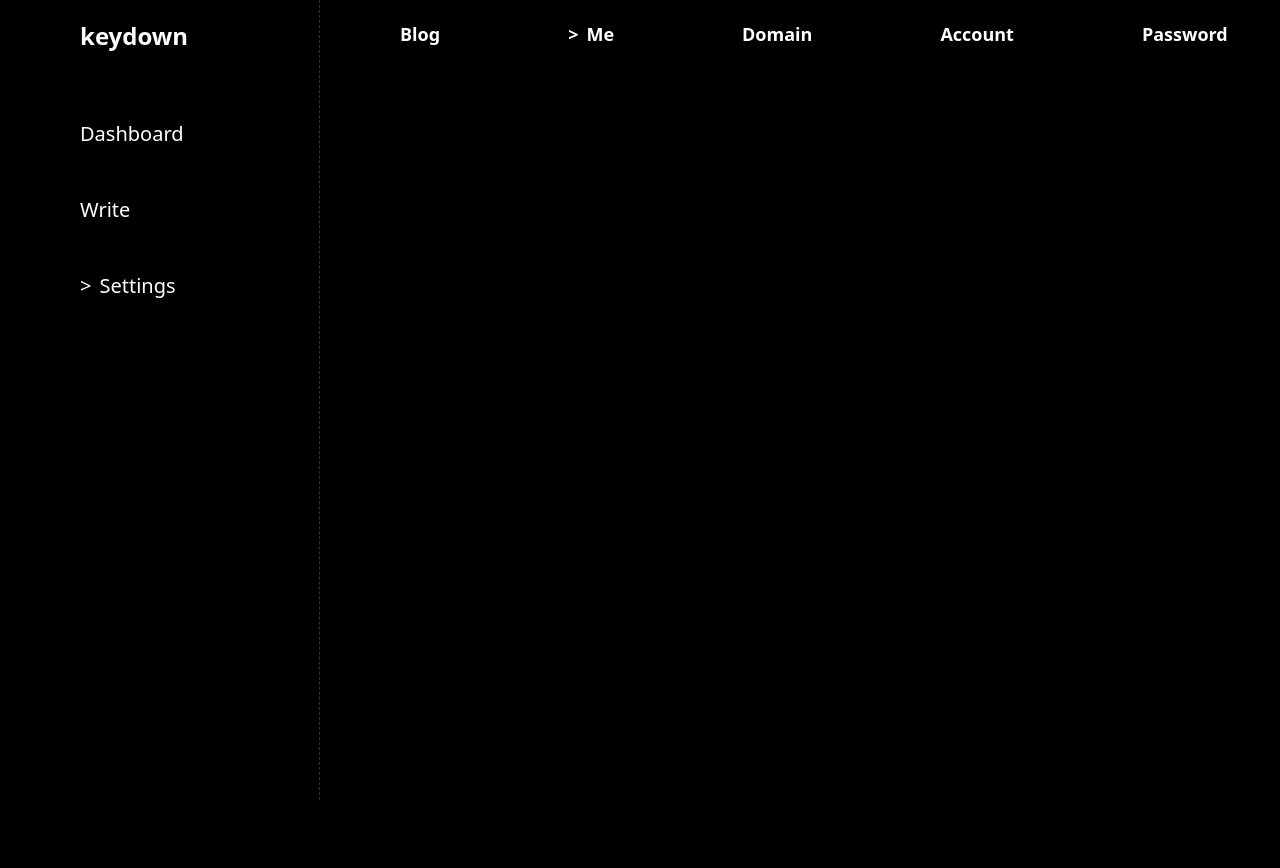
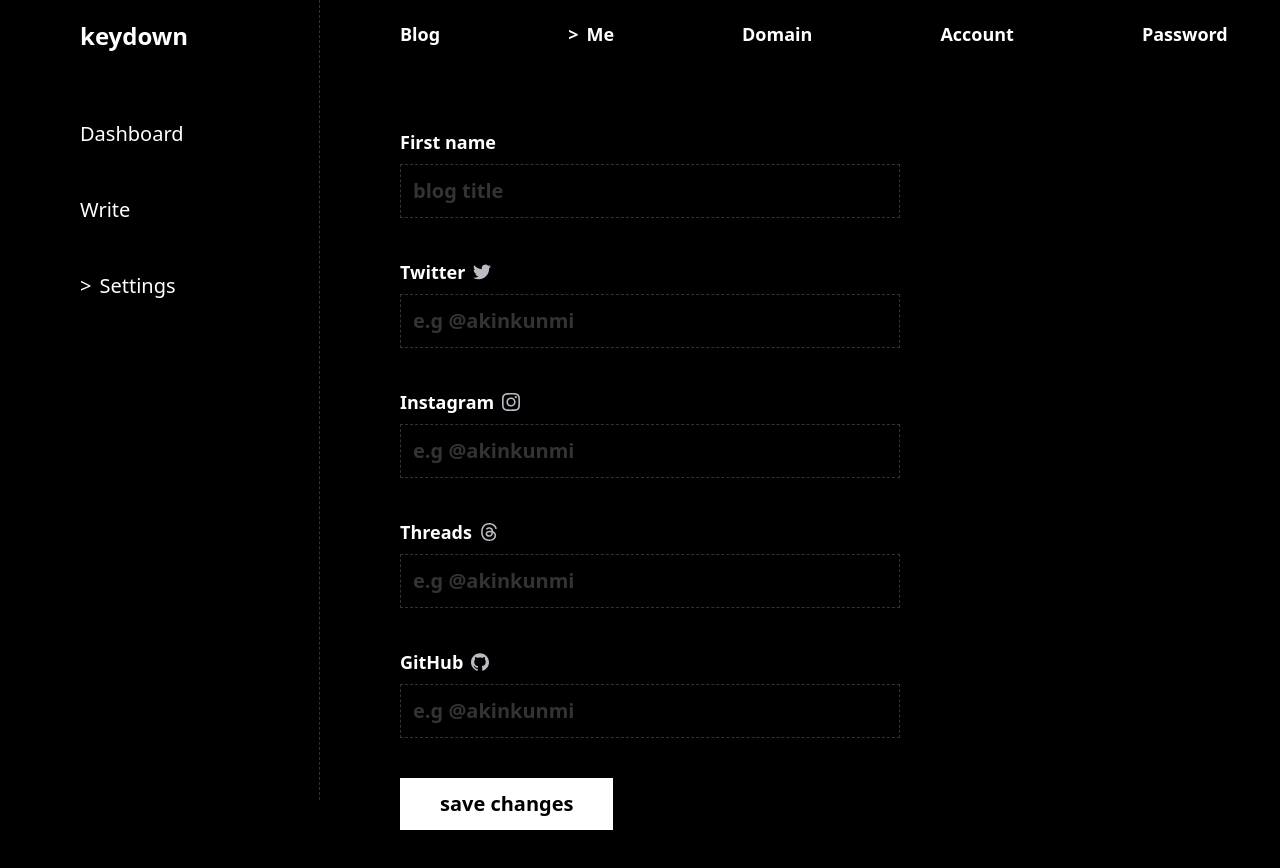
Before and after one commit to akinloluwami/keydown, a Next.js app: page /settings/me in a window 1280 px wide. Shown: the top 868 px of the page. Before the commit the page ends 800 px from the top, so only its background shows below. Built offline with nearby package versions, Linux system fonts and the light colour scheme.

Commit message:
me settings

```diff
--- a/pages/settings/me.tsx
+++ b/pages/settings/me.tsx
@@ -1,11 +1,71 @@
 import SettingsLinks from "@/components/SettingsLinks";
 import DashboardLayout from "@/layouts/Dashboard";
 import React from "react";
+import { SiGithub, SiInstagram, SiThreads, SiTwitter } from "react-icons/si";
 
 const MeSettings = () => {
   return (
     <DashboardLayout>
       <SettingsLinks />
+      <div className="w-full font-semibold max-w-[500px] mt-20 flex flex-col gap-y-10">
+        <div className="">
+          <p className="text-lg mb-2">First name</p>
+          <input
+            type="text"
+            className="bg-transparent w-full border border-dashed border-that-grey text-xl pl-3 py-3 placeholder:text-that-grey font-semibold"
+            placeholder="blog title"
+          />
+        </div>
+
+        <div className="">
+          <p className="text-lg mb-2 flex items-center gap-x-2">
+            Twitter
+            <SiTwitter className="text-that-grey-1" />
+          </p>
+          <input
+            type="text"
+            className="bg-transparent w-full border border-dashed border-that-grey text-xl pl-3 py-3 placeholder:text-that-grey font-semibold"
+            placeholder="e.g @akinkunmi"
+          />
+        </div>
+        <div className="">
+          <p className="text-lg mb-2 flex items-center gap-x-2">
+            Instagram
+            <SiInstagram className="text-that-grey-1" />
+          </p>
+          <input
+            type="text"
+            className="bg-transparent w-full border border-dashed border-that-grey text-xl pl-3 py-3 placeholder:text-that-grey font-semibold"
+            placeholder="e.g @akinkunmi"
+          />
+        </div>
+        <div className="">
+          <p className="text-lg mb-2 flex items-center gap-x-2">
+            Threads
+            <SiThreads className="text-that-grey-1" />
+          </p>
+          <input
+            type="text"
+            className="bg-transparent w-full border border-dashed border-that-grey text-xl pl-3 py-3 placeholder:text-that-grey font-semibold"
+            placeholder="e.g @akinkunmi"
+          />
+        </div>
+        <div className="">
+          <p className="text-lg mb-2 flex items-center gap-x-2">
+            GitHub
+            <SiGithub className="text-that-grey-1" />
+          </p>
+          <input
+            type="text"
+            className="bg-transparent w-full border border-dashed border-that-grey text-xl pl-3 py-3 placeholder:text-that-grey font-semibold"
+            placeholder="e.g @akinkunmi"
+          />
+        </div>
+
+        <button className="bg-white text-black py-3 font-semibold text-xl w-fit px-10">
+          save changes
+        </button>
+      </div>
     </DashboardLayout>
   );
 };
```
